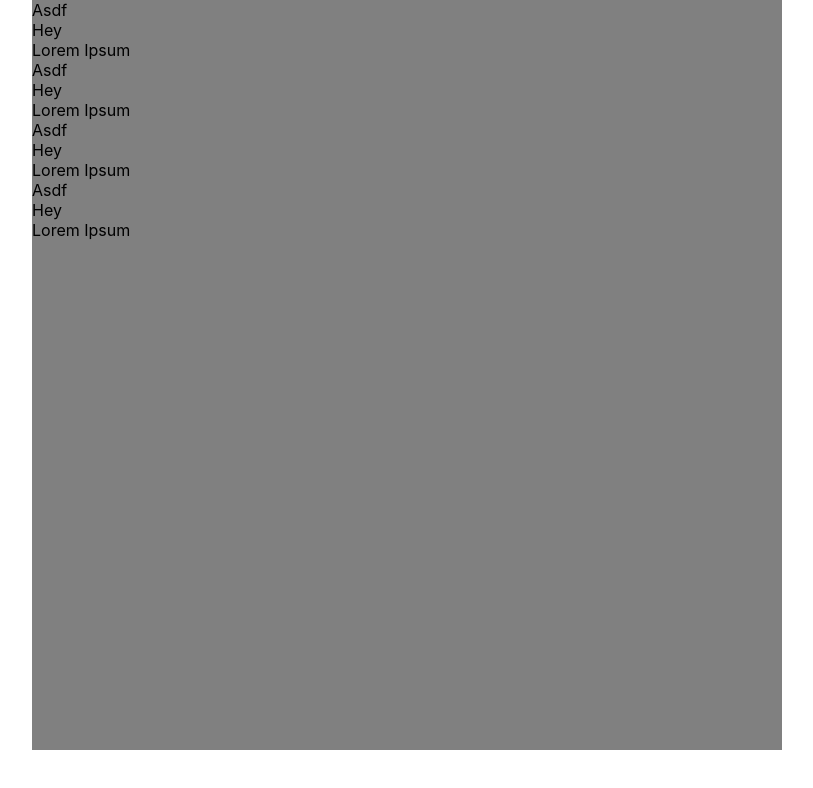
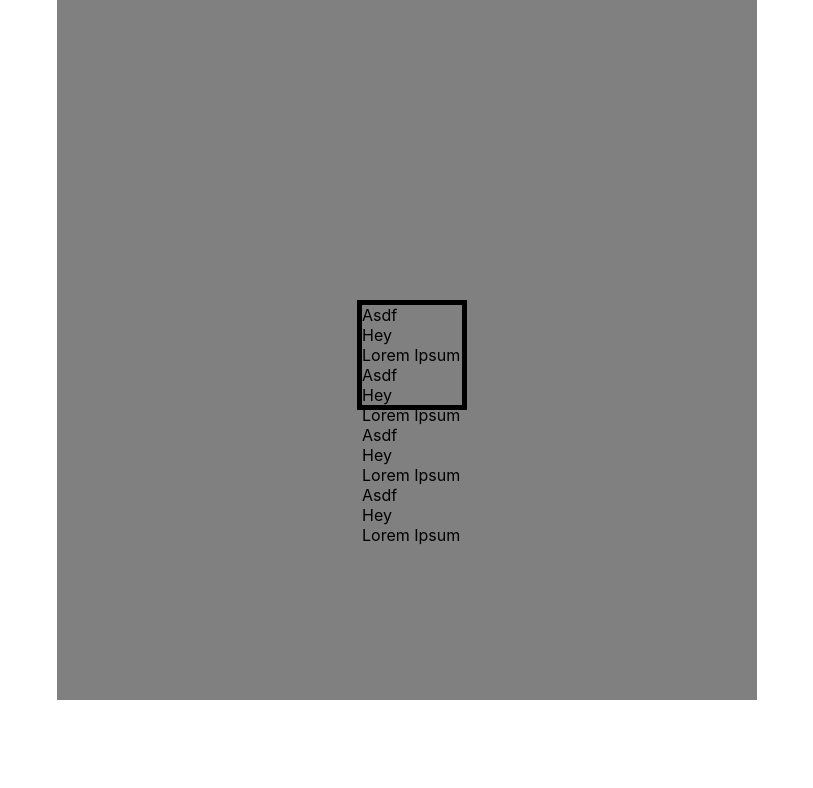
Before and after one commit to mar10outof10/radial-menu, a React (Create React App) app: page / in a window 1280 px wide. Shown: the top 788 px of the page, without its empty margins (233-1046 px from the left). Built offline with nearby package versions, Linux system fonts and the light colour scheme.

Commit message:
More skeletal styling

```diff
--- a/src/RadialMenu.scss
+++ b/src/RadialMenu.scss
@@ -1,7 +1,19 @@
 .radialMenu {
+  box-sizing: border-box;
+
   &-container {
-    width: 750px;
-    height: 750px;
+    width: 700px;
+    height: 700px;
     background: grey;
+    position: relative;
+  }
+
+  &-center {
+    position: absolute;
+    left: 300px;
+    top: 300px;
+    height: 100px;
+    width: 100px;
+    border: solid black 5px;
   }
 }
--- a/src/components/Center.js
+++ b/src/components/Center.js
@@ -2,13 +2,10 @@ import React from 'react';
 import 'RadialMenu.scss';
 import Segment from 'components/Segment';
 
-const Center = () => {
+const Center = ({children}) => {
   return (
     <div className="radialMenu-center">
-      <Segment />
-      <Segment />
-      <Segment />
-      <Segment />
+      {children}
     </div>
   )
 }
--- a/src/components/Segment.js
+++ b/src/components/Segment.js
@@ -14,7 +14,6 @@ const Segment = () => {
       <Line style={{height: "75px", width: "100px", position: "absolute", top: "100px"}}>
         Lorem Ipsum
       </Line>
-
     </div>
   )
 }
```
